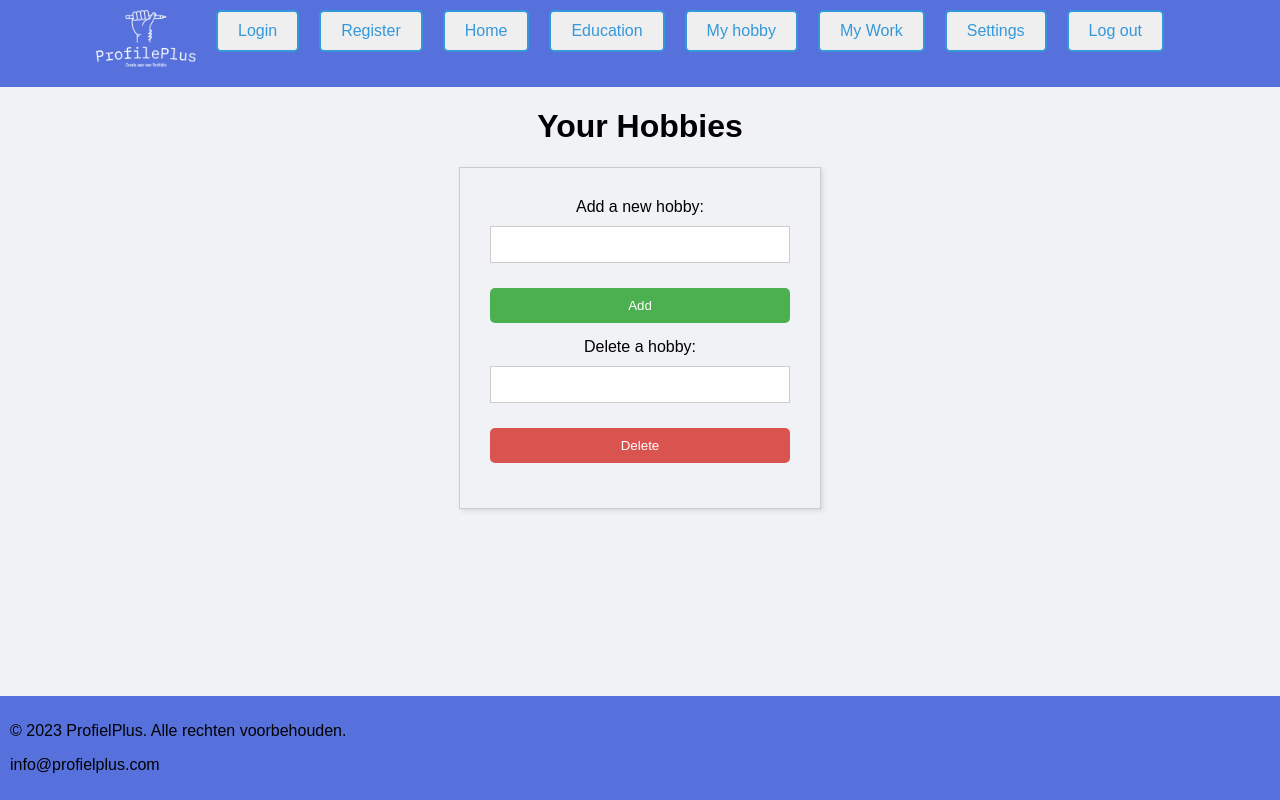
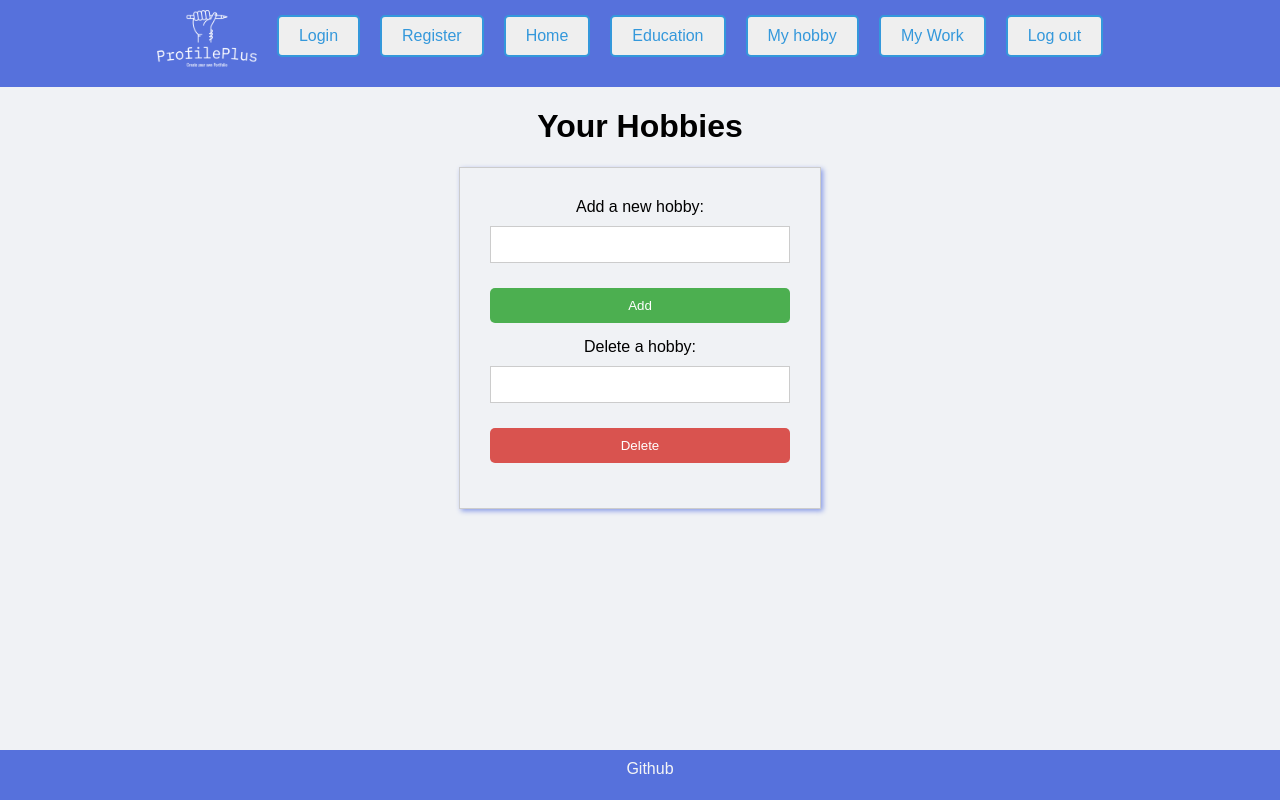
Before and after one commit to pmecpmec/ProfileApp, a PHP site: page /hobby.php in a window 1280 px wide. Run offline with PHP 8.4, Linux system fonts and the light colour scheme; the visitor is signed in with stand-in values (Sample User, id 1); data that the repository does not hold is empty.

Commit message:
more edits

```diff
--- a/ProfileApp/include/db.inc.php
+++ b/ProfileApp/include/db.inc.php
@@ -7,7 +7,7 @@ $dsn= "mysql:host=localhost;dbname=users";
 $dbusername="root";
 
 // This is the password to get into your database
-$dbpass="";
+$dbpass="root";
 
 // Now we try to connect to the database
 try {
--- a/ProfileApp/navigation/footer.php
+++ b/ProfileApp/navigation/footer.php
@@ -1,7 +1,6 @@
 
 <footer>
     <div class="footer">
-        <p>&copy; 2023 ProfielPlus. Alle rechten voorbehouden.</p>
-        <p>info@profielplus.com</p>
+        <a class="gitbtn" href="https://github.com/pmecpmec/ProfileApp">Github</a>
     </div>
 </footer>
--- a/ProfileApp/navigation/nav.php
+++ b/ProfileApp/navigation/nav.php
@@ -16,7 +16,6 @@
           <li><a href="education.php"><button>Education</button></a></li>
           <li><a href="hobby.php"><button>My hobby</button></a></li>
           <li><a href="work.php"><button>My Work</button></a></li>
-          <li><a href="settings.php"><button>Settings</button></a>
           <li><a href="Logout.php"><button>Log out</button></a>
 
 
--- a/ProfileApp/style.css
+++ b/ProfileApp/style.css
@@ -25,7 +25,8 @@ body {
 
 .navigation ul li {
   display: inline;
-  margin-right: 20px; /* Adjust the spacing between buttons */
+  margin-right: 20px;
+  margin-top: 5px; /* Adjust the spacing between buttons */
 }
 
 .navigation ul img {
@@ -306,27 +307,13 @@ form a:hover {
 
 /* Button Deze Button Ligt bij de privacy page */
 
-.settings{
-  display: flex;
-  justify-content: center;
-  width: 200px; /* Set the width of the block */
-  height: 200px; /* Set the height of the block */
-  background-color: rgba(255, 0, 0, 0.5); /* Set transparent red background */
-  margin: 20px; /* Add margin for spacing */
-  padding: 10px; /* Add padding for inner space */
-  border: 2px solid #000; /* Add a border with black color */
-  border-radius: 10px; /* Add border-radius for rounded corners */
-  text-align: center; /* Center the text horizontally */
-  line-height: 1.5; /* Adjust line-height based on content */
-  color: #fff; /* Set the text color to white */
-}
 
 .formam {
   width: 300px;
   margin: 0 auto;
   padding: 30px;
   border: 1px solid #ccc;
-  box-shadow: 2px 2px 5px rgba(0, 0, 0, 0.1);
+  box-shadow: 2px 2px 5px #889BE7;
 }
 
 .formam label {
@@ -374,23 +361,26 @@ form a:hover {
   background-color: #c9302c; /* Darker red color for delete button on hover */
 }
 
-
-
-
 .footer{
   position: fixed;
   bottom: 0;
   width: 100%;
+  height: 30px;
   background-color: #5671DC;
   color: white;
-  text-align: left;
+  text-align: center;
   padding: 10px;
   text-decoration: none;
-  color: inherit;
+  color: white;
 }
 
+.gitbtn {
+  /* Add your existing button styles here */
+  color: whitesmoke; /* Set your default text color */
+  transition: color 0.3s; /* Only transition the text color on hover */
+  text-decoration: none;
+}
 
-
-.footer:visited{
-  color: inherit;
+.gitbtn:hover {
+  color: #889BE7; /* Set the text color on hover */
 }
```
Also changed, not shown: ProfileApp/settings.php (deleted, +0 -24 lines).
